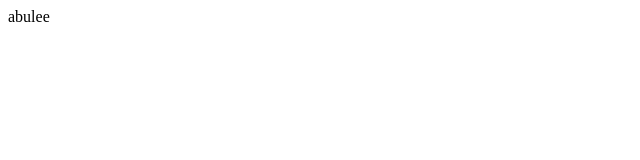
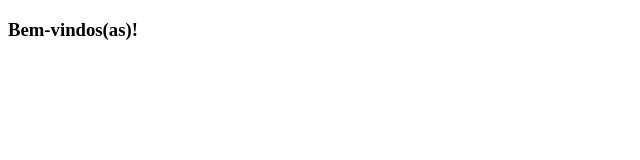
Before and after one commit to Caua-amestrong/Express_3DSC01.1, a website: page src/views/index.html in a window 1280 px wide. Shown: the whole page, without its empty margins (0-640 px from the left). Drawn offline with Linux system fonts and the light colour scheme.

Commit message:
alterado index home page

```diff
--- a/src/views/index.html
+++ b/src/views/index.html
@@ -1,11 +1,13 @@
 <!DOCTYPE html>
 <html lang="en">
-<head>
-    <meta charset="UTF-8">
-    <meta name="viewport" content="width=device-width, initial-scale=1.0">
+  <head>
+    <meta charset="UTF-8" />
+    <meta name="viewport" content="width=device-width, initial-scale=1.0" />
     <title>Document</title>
-</head>
-<body>
-    abulee
-</body>
+  </head>
+  <body>
+    <main>
+      <h3>Bem-vindos(as)!</h3>
+    </main>
+  </body>
 </html>
```
